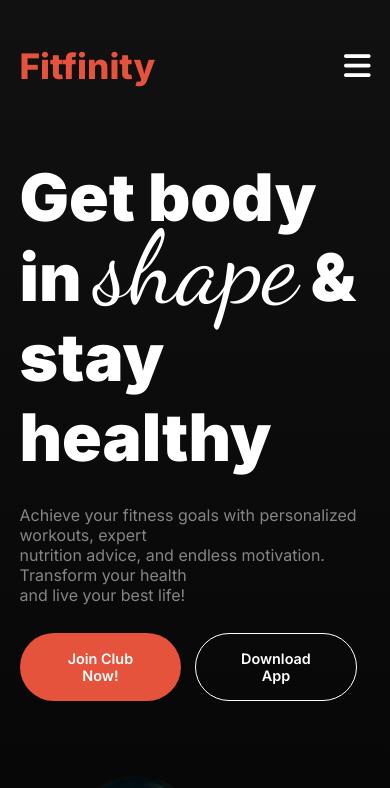
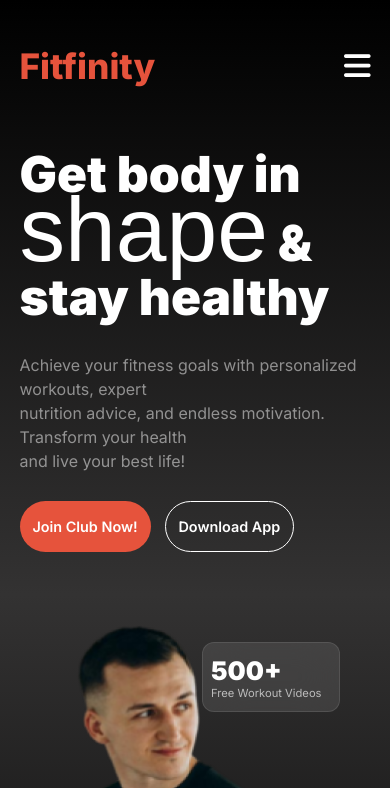
Before and after one commit to Rimaakter1/Fitfinity, a plain HTML site: page index.html in a window 390 px wide. Shown: the top 788 px of the page. Drawn offline with Linux system fonts and the light colour scheme; a web font is replaced by a local one.

Commit message:
fixed the shape style and margin and padding

```diff
--- a/styles/responsive.css
+++ b/styles/responsive.css
@@ -10,7 +10,8 @@
     .run-btn,
     .extra-mile-img-container,
     .bmi-calculation-chart,
-    .bmi-calculation {
+    .bmi-calculation,
+    .exercise-content {
         width: 100%;
     }
 
@@ -39,8 +40,10 @@
     }
 
     .section-title {
-        font-size: 2.2rem;
+        font-size: 1.8rem;
     }
+
+
 
     /* navbar  */
 
@@ -58,7 +61,7 @@
 
     .banner-section {
         gap: 50px;
-        margin-top: 20px;
+        margin-top: 10px;
         margin-bottom: 0px;
     }
 
@@ -67,16 +70,21 @@
     }
 
     .banner-title {
-        font-size: 4.1rem;
+        font-size: 3.1rem;
 
     }
 
     .shape-style {
-        font-size: 6.4rem;
+        font-size: 5.7rem;
     }
 
     .banner-btn-container {
         display: flex;
+    }
+
+    .banner-btn-container button {
+        padding: 16px 12.9px;
+
     }
 
     .video-container {
@@ -121,8 +129,13 @@
         font-size: 0.7rem;
     }
 
+    /* change habits section styles  */
 
 
+
+    .change-habits-img-container {
+        gap: 35px;
+    }
 
     /* extra mile section  */
 
@@ -142,6 +155,8 @@
     /* training and exercise styles  */
     .exercise-img-container {
         grid-template-columns: repeat(2, 1fr);
+        margin-top: 36px;
+        margin-bottom: 25px;
     }
 
     .exercise-img-container-1,
@@ -161,16 +176,28 @@
     }
 
     /* bmi calculation styles  */
+
+
+    .bmi-calculation-container {
+        padding: 30px 0px;
+    }
+
     .bmi-content {
         width: 90%;
         margin: 0 auto 32px auto;
 
     }
 
+    .bmi-title {
+        font-size: 1.7rem;
+    }
 
     .bmi-calculation {
         margin-top: 42px;
     }
+
+
+
 
     /* meet our team styles  */
     .our-team-info {
@@ -209,7 +236,7 @@
     /* footer styles  */
 
     footer {
-        padding-top: 40px;
+        padding-top: 25px;
         margin-top: 60px;
     }
 
--- a/styles/style.css
+++ b/styles/style.css
@@ -1,6 +1,8 @@
 /* font style  */
 @import url('https://fonts.googleapis.com/css2?family=Inter:wght@100..900&family=Work+Sans:ital,wght@0,100..900;1,100..900&display=swap');
-@import url('https://fonts.googleapis.com/css2?family=Dancing+Script:wght@400..700&family=Inter:wght@100..900&family=Work+Sans:ital,wght@0,100..900;1,100..900&display=swap');
+/* @import url('https://fonts.googleapis.com/css2?family=Dancing+Script:wght@400..700&family=Inter:wght@100..900&family=Work+Sans:ital,wght@0,100..900;1,100..900&display=swap'); */
+@import url('https://fonts.cdnfonts.com/css/miama');
+
 
 /* global styles  */
 
@@ -41,11 +43,11 @@
 }
 
 .bg-color {
-    background: linear-gradient(180.00deg, rgb(17, 17, 17), rgba(119, 119, 119, 0) 100%);
+    background: linear-gradient(to bottom, #000000, #333232, #000000);
 }
 
 .btn {
-    padding: 16px 40px;
+    padding: 16px 60px;
     border-radius: 42px;
     color: var(--text-primary-color);
     font-size: 0.9rem;
@@ -156,19 +158,21 @@
     color: var(--text-primary-color);
     font-size: 4.9rem;
     font-weight: 900;
+    line-height: 110%;
+
 }
 
 .shape-style {
-    font-family: "Dancing Script", cursive;
+    font-family: 'Miama', sans-serif;
+    font-size: 9rem;
     font-weight: 400;
-    font-size: 7rem;
-    line-height: 0;
 }
 
 .banner-description {
     color: var(--text-secondary-color);
     font-size: 1rem;
     margin: 28px 0;
+    line-height: 24px;
 }
 
 .banner-img-container {
```
Also changed, not shown: index.html (+2 -2 lines).
